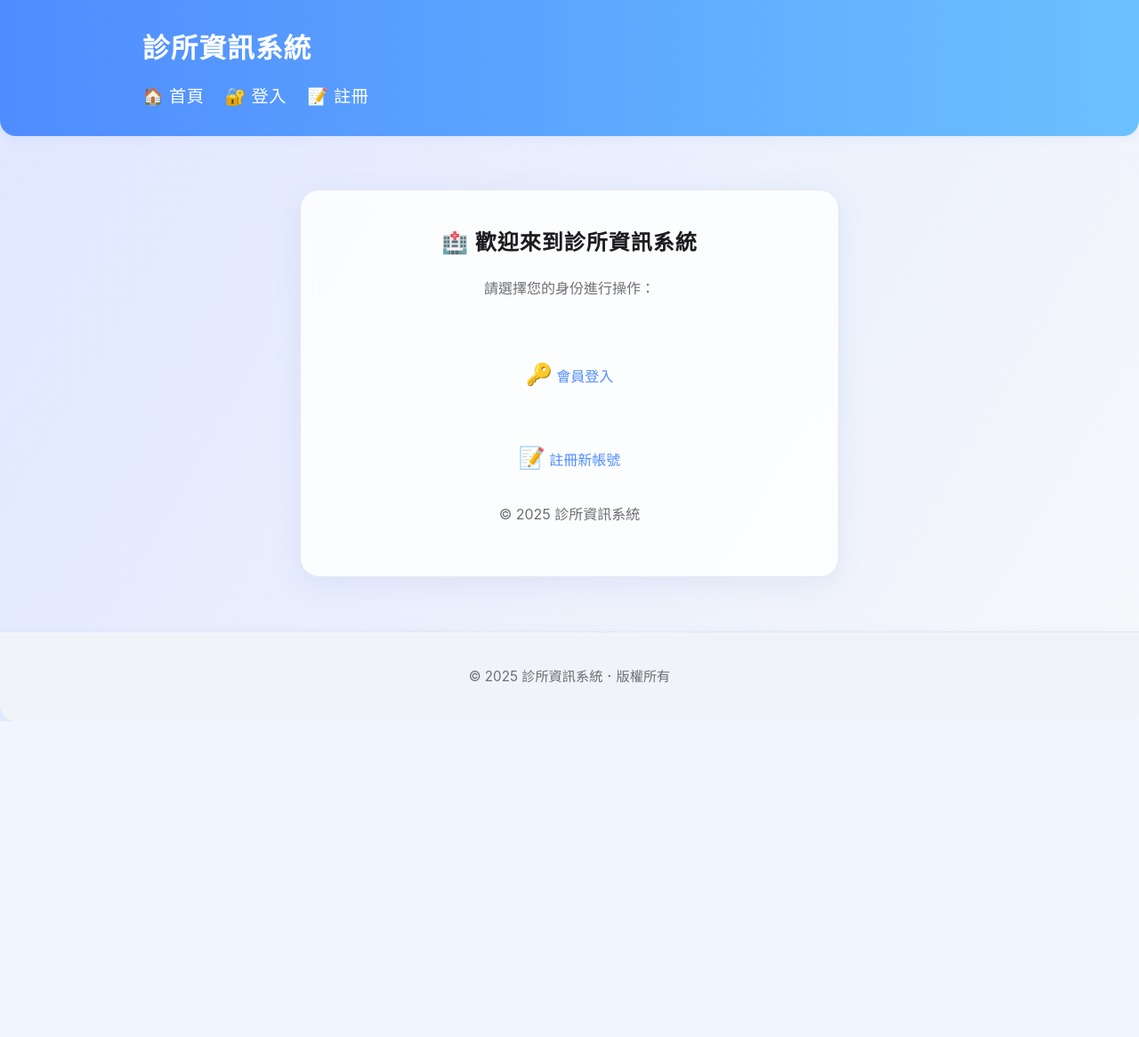
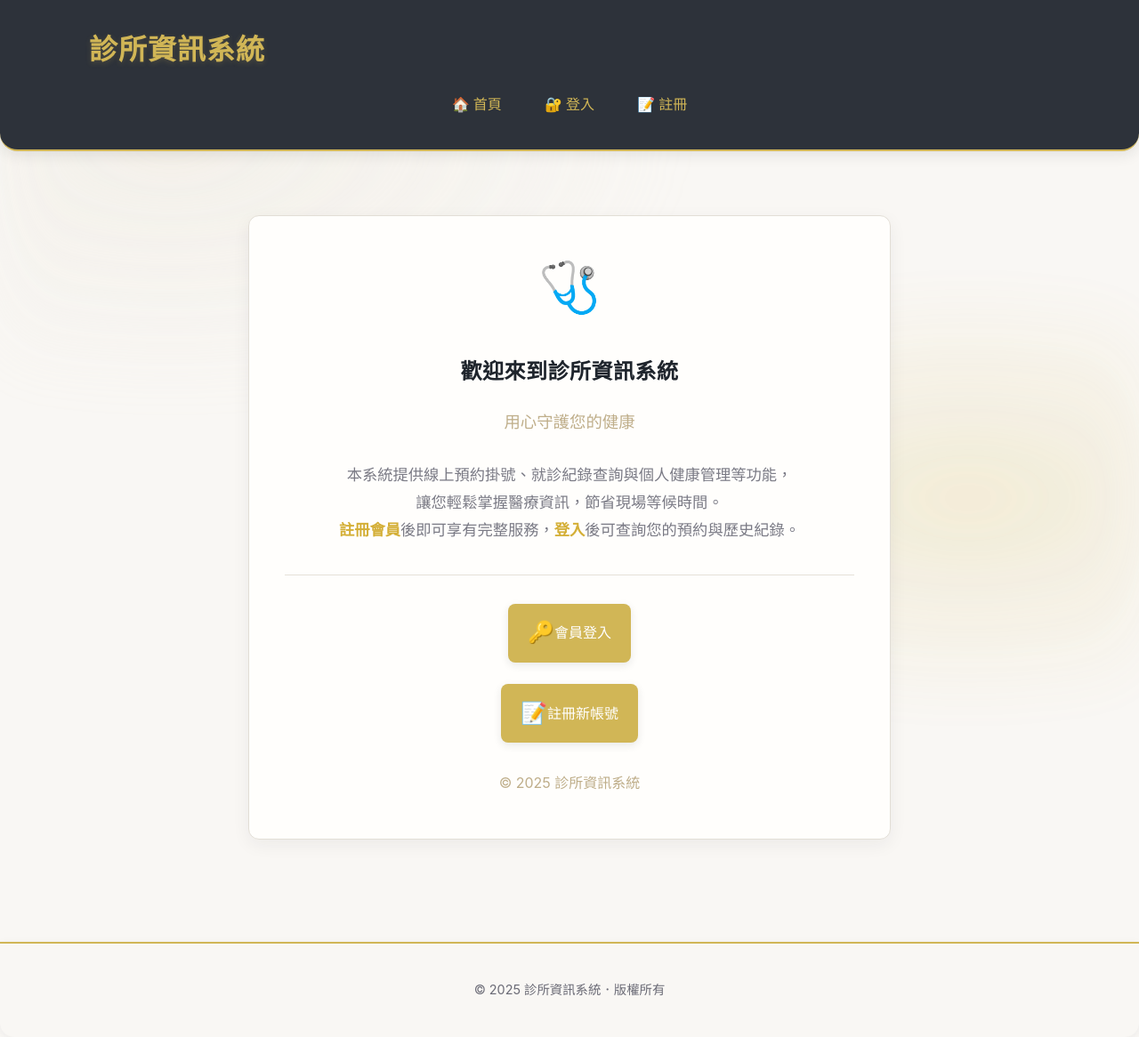
Before and after one commit to royalbear37/clinic, a PHP site: page / in a window 1280 px wide. Shown: the whole page at 89% size. Before the commit the page ends 811 px from the top, so only its background shows below. Run offline with PHP 8.4, Linux system fonts and the light colour scheme.

Commit message:
new branch:beauty ui

```diff
--- a/index.php
+++ b/index.php
@@ -1,15 +1,24 @@
 <?php include("header.php"); ?>
 <div class="dashboard" style="text-align:center;">
-    <h2>🏥 歡迎來到診所資訊系統</h2>
-    <p>請選擇您的身份進行操作：</p>
+    <div style="font-size:3.5em; margin-bottom:0.5em;">🩺</div>
+    <h2>歡迎來到診所資訊系統</h2>
+    <p style="font-size:1.15em; color:#bfae8a; margin-bottom:1.5em;">
+        用心守護您的健康
+    </p>
+    <div style="max-width:520px; margin:0 auto 2em auto; color:#7a7a85; font-size:1.08em; line-height:1.8;">
+        本系統提供線上預約掛號、就診紀錄查詢與個人健康管理等功能，<br>
+        讓您輕鬆掌握醫療資訊，節省現場等候時間。<br>
+        <b style="color:#d4af37;">註冊會員</b>後即可享有完整服務，<b style="color:#d4af37;">登入</b>後可查詢您的預約與歷史紀錄。
+    </div>
+    <hr style="border: none; border-top: 1.5px solid #e5e1d8; margin:2em 0;">
     <div style="display:flex; flex-direction:column; gap:1.5em; align-items:center; margin:2em 0;">
-        <a href="/clinic/users/login.php" class="dashboard-menu" style="width:220px;">
+        <a href="/clinic/users/login.php" class="button" style="max-width:220px;">
             <span style="font-size:1.5em;">🔑</span> 會員登入
         </a>
-        <a href="/clinic/users/register.php" class="dashboard-menu" style="width:220px;">
+        <a href="/clinic/users/register.php" class="button" style="max-width:220px;">
             <span style="font-size:1.5em;">📝</span> 註冊新帳號
         </a>
     </div>
-    <p style="color:#6e6e73; margin-top:2em;">© 2025 診所資訊系統</p>
+    <p style="color:#bfae8a; margin-top:2em;">© 2025 診所資訊系統</p>
 </div>
 <?php include("footer.php"); ?>
--- a/style.css
+++ b/style.css
@@ -1,133 +1,163 @@
 :root {
-  --primary: #4f8cff;
-  --accent: #ffb86c;
-  --bg: #f6f8fb;
-  --card-bg: rgba(255, 255, 255, 0.85);
-  --text: #1d1d1f;
-  --subtext: #6e6e73;
-  --border: #e3e8ee;
-  --shadow: 0 8px 32px rgba(80, 120, 200, 0.10);
-  --glass: blur(8px) saturate(180%);
-  --radius: 12px;
+  --primary: #2d323a;          /* 深灰藍，稍柔和，提升沉穩感 */
+  --accent: #d1b656;           /* 柔金，略調亮，減少刺眼 */
+  --bg: #f9f7f4;               /* 米白，偏暖，舒適背景 */
+  --card-bg: #fffefc;          /* 卡片米白，純淨但不過於刺眼 */
+  --text: #1f252d;             /* 主文字，深灰提升可讀性 */
+  --subtext: #6b6b76;          /* 輔助文字，柔和灰色 */
+  --border: #e2ded6;           /* 柔和邊框，溫暖色調 */
+  --shadow: 0 6px 20px rgba(34, 35, 43, 0.06); /* 更柔和的陰影 */
+  --glass: blur(10px) saturate(160%); /* 玻璃效果稍增柔和 */
+  --radius: 12px;              /* 圓角稍減，現代且不過分 */
 }
 
-/* Header/Footer Layout */
+/* 背景漸層，簡化並柔化 */
+body::before {
+  content: "";
+  position: fixed;
+  z-index: 0;
+  inset: 0;
+  pointer-events: none;
+  background:
+    radial-gradient(ellipse 45% 35% at 15% 20%, #e9e4d766 0%, transparent 100%),
+    radial-gradient(ellipse 40% 30% at 85% 70%, #d1b65633 0%, transparent 100%);
+  filter: blur(36px) saturate(110%);
+  opacity: 0.9;
+}
+
+body {
+  position: relative;
+  z-index: 1;
+  font-family: 'Inter', 'Segoe UI', 'Microsoft JhengHei', Arial, sans-serif;
+  background: var(--bg);
+  color: var(--text);
+  margin: 0;
+  padding: 0;
+  min-height: 100vh;
+  line-height: 1.7;
+}
+
+/* 調整 header 間距與陰影 */
 header {
-  background: linear-gradient(90deg, #4f8cff 0%, #6bc1ff 100%);
-  color: #fff;
-  padding: 1.5em 2em;
-  border-bottom-left-radius: 18px;
-  border-bottom-right-radius: 18px;
-  box-shadow: 0 2px 12px rgba(80, 120, 200, 0.08);
-  text-align: left;
-  font-weight: 600;
-  font-size: 1.2em;
-  letter-spacing: 0.5px;
+  background: var(--primary);
+  color: var(--accent);
+  padding: 1.8em 2.5em;
+  border-bottom-left-radius: 20px;
+  border-bottom-right-radius: 20px;
+  box-shadow: 0 4px 16px rgba(34, 35, 43, 0.1);
+  border-bottom: 2px solid var(--accent);
+  position: relative;
+  z-index: 1;
 }
 
 header h1 {
-  margin: 0 0 0.5em 0;
-  font-size: 1.6em;
+  font-size: 2em;
+  font-weight: 700;
   letter-spacing: 1px;
+  margin-bottom: 0.4em;
+  color: var(--accent);
+  text-shadow: 0 2px 6px rgba(209, 182, 86, 0.2);
 }
 
 .nav-bar {
   display: flex;
-  gap: 1.2em;
+  gap: 1em;
   flex-wrap: wrap;
+  justify-content: center; /* 置中導航，增加平衡感 */
 }
 
 .nav-bar a {
-  color: #fff;
+  color: var(--accent);
   text-decoration: none;
   font-weight: 500;
-  transition: opacity 0.2s, transform 0.2s;
+  padding: 0.5em 1em;
+  border-radius: 8px;
+  transition: background 0.3s, color 0.2s, transform 0.2s;
 }
 
 .nav-bar a:hover {
-  opacity: 0.9;
+  background: var(--accent);
+  color: var(--primary);
   transform: translateY(-2px);
 }
 
+/* 調整 footer 間距與邊框 */
 footer {
-  background-color: #f0f4f8;
-  padding: 1.5em 2em;
-  color: #555;
-  font-size: 0.95em;
+  background: var(--bg);
+  padding: 1.8em 2.5em;
+  color: var(--subtext);
+  font-size: 0.9em;
   text-align: center;
-  border-top: 1px solid #e3e8ee;
-  margin-top: 4em;
-  border-bottom-left-radius: 18px;
-  border-bottom-right-radius: 18px;
-  box-shadow: 0 2px 12px rgba(80, 120, 200, 0.08);
+  border-top: 2px solid var(--accent);
+  margin-top: 3em;
+  border-bottom-left-radius: 16px;
+  border-bottom-right-radius: 16px;
+  box-shadow: 0 2px 10px rgba(34, 35, 43, 0.06);
 }
 
-/* 主要內容區 */
-body {
-  font-family: -apple-system, BlinkMacSystemFont, 'Segoe UI', 'Microsoft JhengHei', sans-serif;
-  background: linear-gradient(120deg, #e0e7ff 0%, #f6f8fb 100%);
-  color: var(--text);
-  margin: 0;
-  padding: 0;
-  min-height: 100vh;
-  line-height: 1.6;
-}
-
+/* 主內容區，增加邊距 */
 main {
   width: 100%;
-  max-width: 100%;
-  margin: 0;
-  padding: 0;
+  max-width: 1080px; /* 增加最大寬度，適應更大螢幕 */
+  margin: 0 auto;
+  padding: 2em 1em;
   background: none;
 }
 
-/* Dashboard Container */
+/* Dashboard 容器，優化間距與比例 */
 .dashboard {
-  width: 92%;
-  max-width: 540px;
+  width: 90%;
+  max-width: 640px;
   background: var(--card-bg);
-  margin: 60px auto 40px auto;
-  padding: 2.5em 2em;
-  border-radius: 22px;
+  margin: 40px auto;
+  padding: 2em 2.5em;
+  border-radius: var(--radius);
   box-shadow: var(--shadow);
   backdrop-filter: var(--glass);
-  border: 1.5px solid var(--border);
+  border: 1px solid var(--border);
   position: relative;
   overflow: hidden;
-  animation: fadeIn 0.7s ease;
+  animation: fadeIn 0.6s ease-out;
+  transition: transform 0.3s ease, box-shadow 0.3s ease;
 }
 
-/* Fade-in animation */
+/* Fade-in 動畫，稍減幅度 */
 @keyframes fadeIn {
-  from { opacity: 0; transform: translateY(30px); }
+  from { opacity: 0; transform: translateY(20px); }
   to { opacity: 1; transform: none; }
 }
 
-/* Typography */
+.dashboard:hover {
+  transform: translateY(-4px);
+  box-shadow: 0 10px 24px rgba(34, 35, 43, 0.08);
+}
+
+/* 字體樣式 */
 h1, h2, h3 {
-  font-weight: 700;
+  font-weight: 600;
   margin-top: 0;
-  letter-spacing: 1px;
+  letter-spacing: 0.5px;
 }
 
 p {
   color: var(--subtext);
+  font-size: 1em;
 }
 
-/* Form Styling */
+/* 表單樣式，簡化陰影與邊框 */
 form {
-  max-width: 420px;
+  max-width: 460px;
   margin: 0 auto;
-  padding: 2em;
+  padding: 1.8em;
   background: var(--card-bg);
   border-radius: var(--radius);
-  box-shadow: var(--shadow);
-  border: 1.5px solid var(--border);
-  animation: fadeIn 0.7s;
+  box-shadow: 0 6px 20px rgba(34, 35, 43, 0.06);
+  border: 1px solid var(--border);
+  animation: fadeIn 0.6s;
 }
 
 .form-group {
-  max-width: 340px;
+  max-width: 380px;
   margin: 0 auto 1.2em auto;
   display: flex;
   flex-direction: column;
@@ -135,124 +165,196 @@ form {
 }
 
 form label {
-  display: block;
+  font-weight: 600;
+  color: var(--primary);
+  letter-spacing: 0.3px;
   margin-bottom: 0.4em;
-  font-weight: 600;
-  color: #3a7bd5;
-  letter-spacing: 0.5px;
 }
 
 form input, form select, form button {
   width: 100%;
-  max-width: 340px;
-  margin-left: 0;
-  margin-right: 0;
-  display: block;
-  padding: 0.85em 1em;
+  max-width: 380px;
+  padding: 0.8em 1em;
   font-size: 1em;
-  border: 1.5px solid var(--border);
-  border-radius: 10px;
-  background-color: rgba(255,255,255,0.95);
-  box-shadow: 0 1px 4px #0001;
+  border: 1px solid var(--border);
+  border-radius: 8px;
+  background: #ffffff;
+  box-shadow: 0 1px 3px rgba(0, 0, 0, 0.05);
   transition: all 0.2s ease;
 }
 
 form input:focus, form select:focus {
-  border-color: var(--primary);
-  box-shadow: 0 0 0 3px rgba(79, 140, 255, 0.13);
+  border-color: var(--accent);
+  box-shadow: 0 0 0 3px rgba(209, 182, 86, 0.15);
   outline: none;
 }
 
 form input::placeholder,
 form textarea::placeholder {
-  color: #9bb1d1;
-  font-size: 1em;
-  opacity: 1;
-  letter-spacing: 0.5px;
+  color: #8b95a4;
+  font-size: 0.95em;
+  letter-spacing: 0.3px;
 }
 
-form button {
-  background: linear-gradient(90deg, #4f8cff 0%, #6bc1ff 100%);
+.button,
+form button,
+.dashboard-menu a {
+  background: var(--primary);
   color: #fff;
-  font-weight: 700;
-  cursor: pointer;
-  border: none;
-  box-shadow: 0 2px 8px #4f8cff22;
-  letter-spacing: 1px;
-  font-size: 1.1em;
+  /* 其他樣式不變 */
+}
+.button:hover,
+form button:hover,
+.dashboard-menu a:hover {
+  background: var(--accent);
+  color: var(--primary); /* hover 時字變深色 */
 }
 
-form button:hover {
-  background: linear-gradient(90deg, #6bc1ff 0%, #4f8cff 100%);
-  box-shadow: 0 4px 16px #4f8cff33;
-}
-
-/* Menu */
+/* 選單樣式，簡化動畫 */
 .dashboard-menu {
   list-style: none;
   padding: 0;
-  margin-top: 2em;
+  margin: 1.5em 0;
+  display: grid;
+  gap: 0.8em;
+  grid-template-columns: repeat(auto-fit, minmax(200px, 1fr)); /* 響應式網格 */
 }
 
 .dashboard-menu li {
-  margin: 1em 0;
+  margin: 0;
 }
 
 .dashboard-menu a {
   display: flex;
   align-items: center;
-  gap: 0.7em;
-  padding: 1em 1.2em;
-  background: linear-gradient(90deg, #e0e7ff 0%, #f6f8fb 100%);
-  color: #222;
-  border-radius: 12px;
+  gap: 0.6em;
+  padding: 0.9em 1.2em;
+  background: linear-gradient(90deg, var(--primary) 0%, #4a5260 100%);
+  color: #ffffff;
+  border-radius: 10px;
   font-weight: 500;
-  font-size: 1.08em;
-  box-shadow: 0 2px 8px #4f8cff11;
-  border: 1.5px solid var(--border);
-  transition: background 0.3s, transform 0.18s, box-shadow 0.2s;
-  letter-spacing: 0.5px;
+  font-size: 1em;
+  box-shadow: 0 2px 6px rgba(0, 0, 0, 0.08);
+  border: 1px solid var(--border);
+  transition: background 0.3s, color 0.2s, transform 0.2s, box-shadow 0.2s;
 }
 
 .dashboard-menu a:hover {
-  background: linear-gradient(90deg, #4f8cff 0%, #6bc1ff 100%);
-  color: #fff;
-  transform: translateY(-2px) scale(1.03);
-  box-shadow: 0 4px 16px #4f8cff33;
+  background: linear-gradient(90deg, var(--accent) 0%, #e7d17b 100%);
+  transform: translateY(-2px);
+  box-shadow: 0 4px 12px rgba(209, 182, 86, 0.2);
 }
 
-/* Status Messages */
+.dashboard-menu a span {
+  transition: transform 0.2s;
+}
+
+.dashboard-menu a:hover span {
+  transform: scale(1.1); /* 減輕動畫幅度 */
+}
+
+/* 狀態訊息 */
 .success, .error {
-  padding: 1em;
+  padding: 0.9em;
   border-radius: 8px;
-  margin: 1.5em 0;
+  margin: 1.2em 0;
   text-align: center;
-  font-weight: 600;
-  font-size: 1.05em;
+  font-weight: 500;
+  font-size: 1em;
 }
 .success {
-  color: #227d3b;
-  background: #e6f9ed;
-  border: 1.5px solid #b2e2c6;
+  color: #2f855a;
+  background: #f0fff4;
+  border: 1px solid #b2e2c6;
 }
 .error {
-  color: #a94442;
-  background: #fbeaea;
-  border: 1.5px solid #f5c6cb;
+  color: #9b2c2c;
+  background: #fff5f5;
+  border: 1px solid #feb2b2;
 }
 
-/* Links */
+/* 連結 */
 a {
   color: var(--primary);
   text-decoration: none;
   transition: color 0.2s;
 }
 a:hover {
-  color: #1a252f;
+  color: var(--accent);
 }
 
-/* Container */
+/* 容器 */
 .container {
-  max-width: 960px;
+  max-width: 1080px;
   margin: 0 auto;
+  padding: 0 1em;
 }
+
+/* 按鈕 */
+.button {
+  display: inline-flex;
+  align-items: center;
+  justify-content: center;
+  padding: 0.8em 1.4em;
+  font-size: 1em;
+  font-weight: 500;
+  color: #ffffff;
+  background: var(--accent);
+  border: none;
+  border-radius: 8px;
+  box-shadow: 0 3px 10px rgba(34, 35, 43, 0.1);
+  transition: background 0.3s, transform 0.2s;
+}
+
+.button:hover {
+  background: #bca33f;
+  transform: translateY(-2px);
+}
+
+.button:active {
+  transform: translateY(0);
+  box-shadow: 0 2px 6px rgba(34, 35, 43, 0.1);
+}
+
+/* 特殊按鈕 */
+.special-button {
+  background: linear-gradient(90deg, var(--accent) 0%, #e7d17b 100%);
+  color: #ffffff;
+  position: relative;
+  overflow: hidden;
+  transition: transform 0.3s;
+}
+
+.special-button:hover {
+  transform: scale(1.03);
+}
+
+.special-button:active {
+  transform: scale(0.98);
+}
+
+/* 圓形按鈕 */
+.circle-button {
+  width: 50px;
+  height: 50px;
+  border-radius: 50%;
+  display: flex;
+  align-items: center;
+  justify-content: center;
+  font-size: 1.3em;
+  color: #ffffff;
+  background: var(--primary);
+  border: none;
+  box-shadow: 0 3px 10px rgba(34, 35, 43, 0.1);
+  transition: background 0.3s, transform 0.2s;
+}
+
+.circle-button:hover {
+  background: var(--accent);
+  transform: translateY(-2px);
+}
+
+.circle-button:active {
+  transform: translateY(0);
+  box-shadow: 0 2px 6px rgba(34, 35, 43, 0.1);
+}
```
Also changed, not shown: users/login.php (line endings or trailing spaces).
